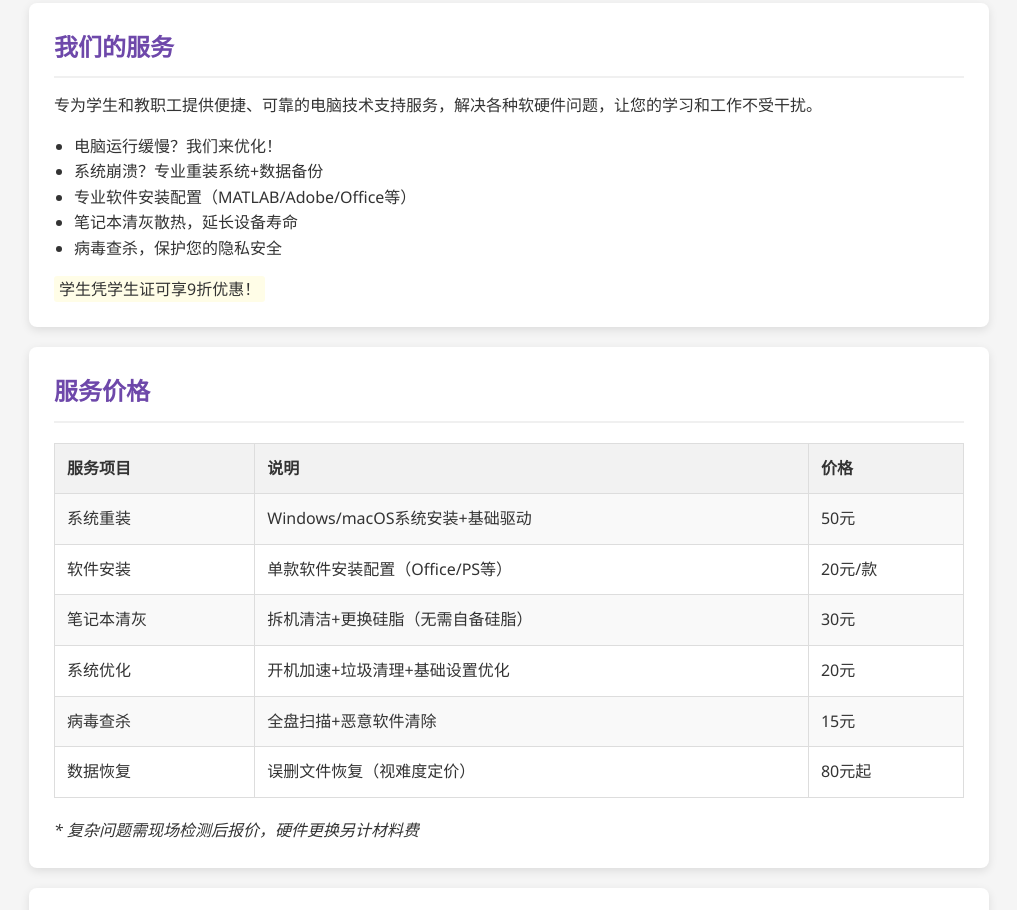
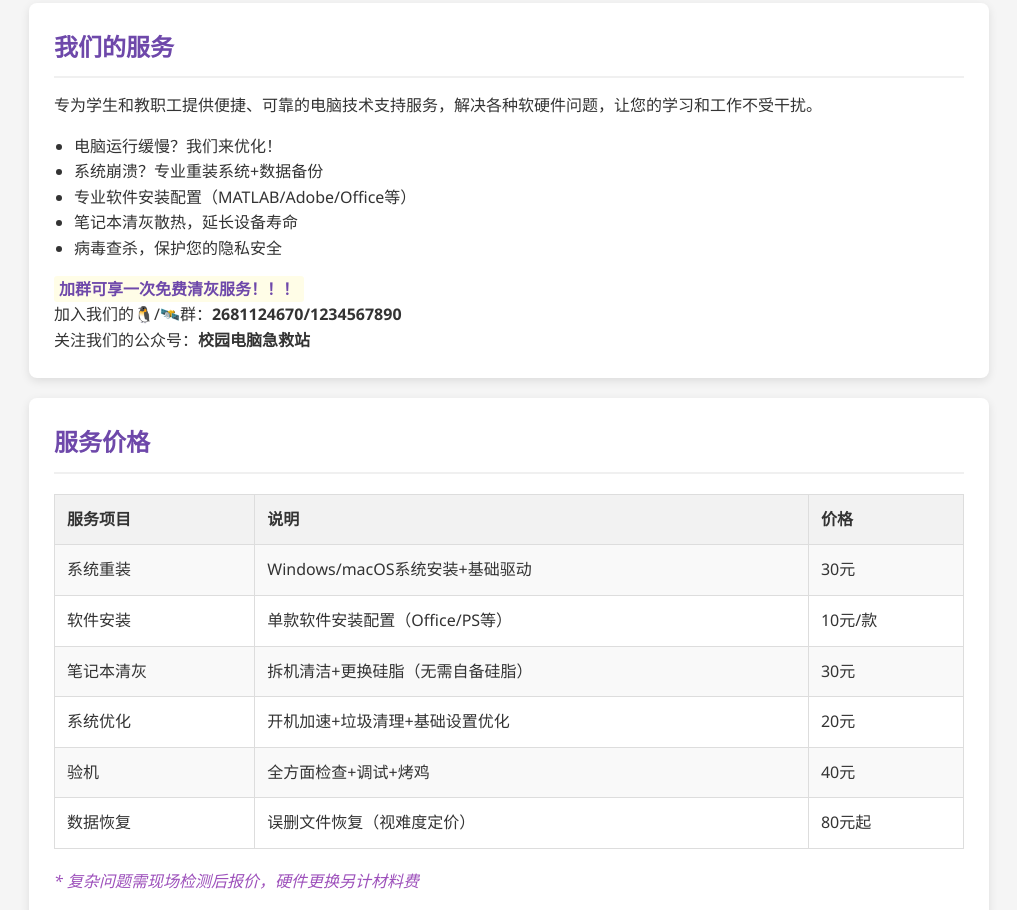
Before and after one commit to LKAnog/Computer, a plain HTML site: page index.html in a window 1280 px wide. Shown: the part 232-1142 px from the top of the page, without its empty margins (131-1148 px from the left). Drawn offline with Linux system fonts and the light colour scheme.

Commit message:
Update index.html

```diff
--- a/index.html
+++ b/index.html
@@ -161,7 +161,10 @@
                 <li>笔记本清灰散热，延长设备寿命</li>
                 <li>病毒查杀，保护您的隐私安全</li>
             </ul>
-            <p><span class="highlight">学生凭学生证可享9折优惠！</span></p>
+            <p><span class="highlight"><strong style="color: #6e48aa;">
+                加群可享一次免费清灰服务！！！</strong></span></p>
+            <p>加入我们的🐧/🛰️群：<strong>2681124670/1234567890</strong></p>
+            <p>关注我们的公众号：<strong>校园电脑急救站</strong></p>
         </div>
 
         <div class="service-card">
@@ -175,12 +178,12 @@
                 <tr>
                     <td>系统重装</td>
                     <td>Windows/macOS系统安装+基础驱动</td>
-                    <td>50元</td>
+                    <td>30元</td>
                 </tr>
                 <tr>
                     <td>软件安装</td>
                     <td>单款软件安装配置（Office/PS等）</td>
-                    <td>20元/款</td>
+                    <td>10元/款</td>
                 </tr>
                 <tr>
                     <td>笔记本清灰</td>
@@ -193,9 +196,9 @@
                     <td>20元</td>
                 </tr>
                 <tr>
-                    <td>病毒查杀</td>
-                    <td>全盘扫描+恶意软件清除</td>
-                    <td>15元</td>
+                    <td>验机</td>
+                    <td>全方面检查+调试+烤鸡</td>
+                    <td>40元</td>
                 </tr>
                 <tr>
                     <td>数据恢复</td>
@@ -203,12 +206,13 @@
                     <td>80元起</td>
                 </tr>
             </table>
-            <p style="margin-top: 15px; font-style: italic;">* 复杂问题需现场检测后报价，硬件更换另计材料费</p>
+            <p style="margin-top: 15px; font-style: italic; color: #9d50bb;">
+                * 复杂问题需现场检测后报价，硬件更换另计材料费</p>
         </div>
 
         <div class="service-card">
             <h2>预约服务</h2>
-            <form id="serviceForm">
+            <form id="serviceForm" action="https://formspree.io/f/YOUR_FORM_ID" method="POST">
                 <div class="form-group">
                     <label for="name">姓名</label>
                     <input type="text" id="name" name="name" required>
@@ -242,7 +246,7 @@
                 <p><strong>微信：</strong> CampusPCRepair</p>
                 <p><strong>QQ：</strong> 2681124670</p>
                 <p><strong>电话：</strong> 19138682026</p>
-                <p>服务时间：周一至周日 10:00-21:00</p>
+                <p>服务时间：周一至周日 12:00-21:00</p>
                 <a href="#serviceForm" class="btn">立即预约</a>
             </div>
             <div class="contact-method">
@@ -251,12 +255,12 @@
                 <p>✅ 透明收费，无隐藏费用</p>
                 <p>✅ 操作前确认，数据安全有保障</p>
                 <p>✅ 提供3天免费售后服务</p>
-                <p>❌ 不承接违法软件安装</p>
+                <p style="color: red;">❌ 拒绝虚假消息！</p>
             </div>
         </div>
 
         <footer>
-            <p>© 2024 校园电脑急救站 | 由计算机学院学生团队提供 | 最后更新: 2024年1月</p>
+            <p>© 2025 校园电脑急救站 | 由计算机学院学生团队提供 | 最后更新: 2025年1月</p>
         </footer>
     </div>
 
```
